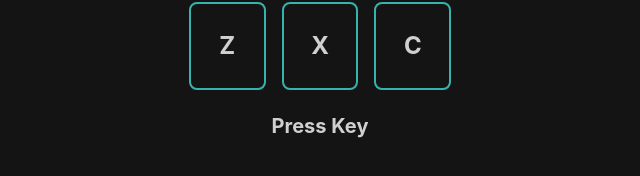
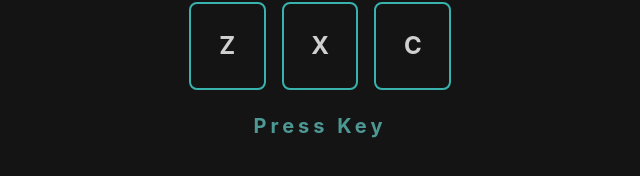
Before and after one commit to aroyan/drum-machine, a React (Create React App) app: page / in a window 1280 px wide. Shown: the part 480-656 px from the top of the page, without its empty margins (320-960 px from the left). Built offline with nearby package versions, Linux system fonts and the light colour scheme.

Commit message:
Update H2 letterSpacing and color

```diff
--- a/src/components/DrumPad.js
+++ b/src/components/DrumPad.js
@@ -91,6 +91,8 @@ export default function DrumPad({ display, setDisplay }) {
         id="display"
         cursor={'none'}
         userSelect={'none'}
+        color={'#4e9894'}
+        letterSpacing={'0.25rem'}
       >
         {display}
       </Heading>
```
